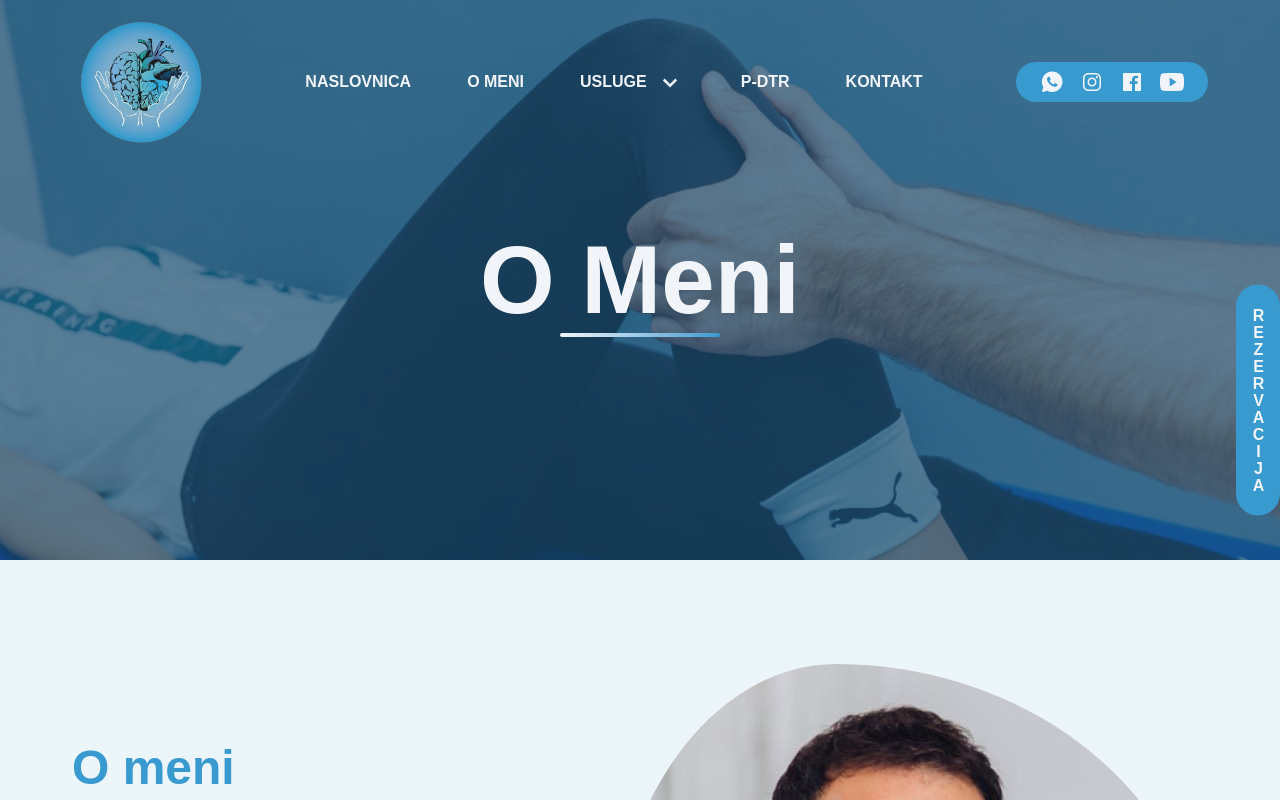
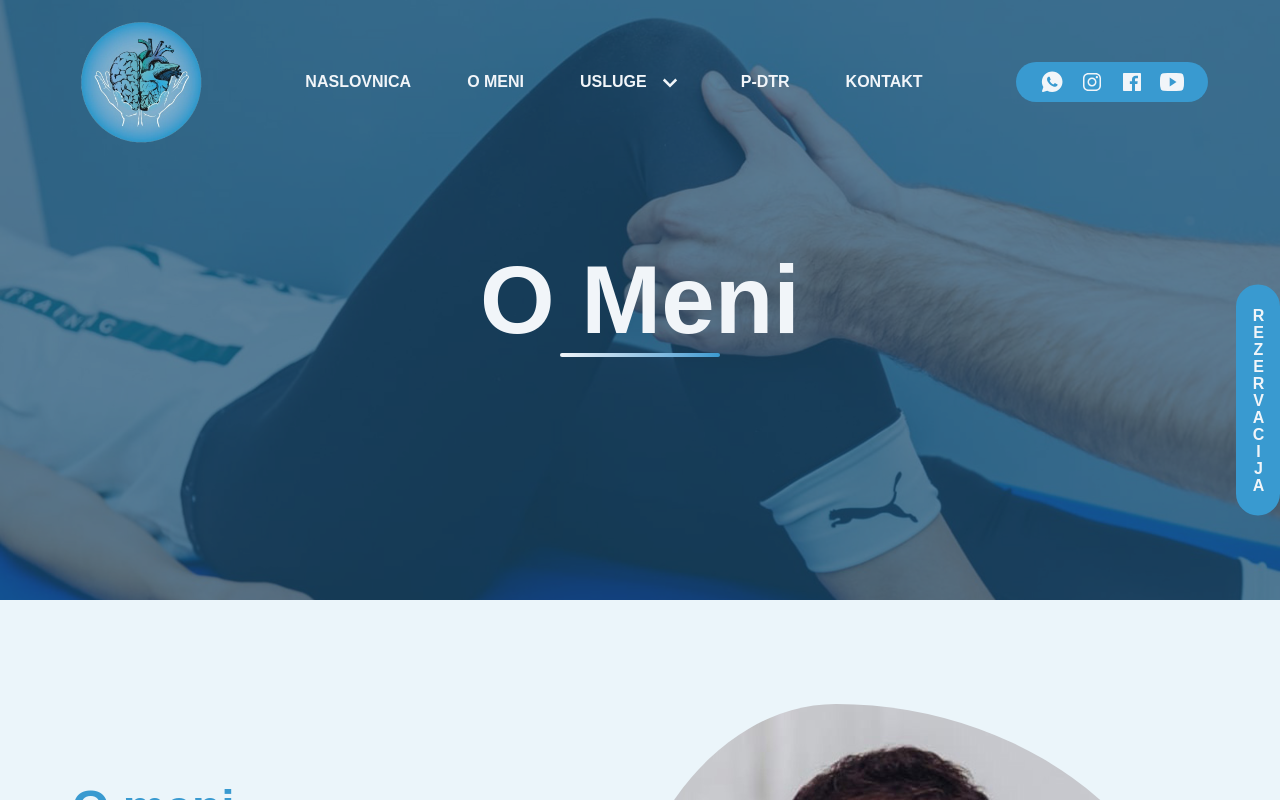
Before and after one commit to Tessio94/zivotbezboli, a Next.js app: page /o-meni in a window 1280 px wide. Shown: the top 800 px of the page. Built offline with nearby package versions, Linux system fonts and the light colour scheme.

Commit message:
added correction to cover images on subpages

```diff
--- a/app/(root)/kontakt/page.tsx
+++ b/app/(root)/kontakt/page.tsx
@@ -21,7 +21,12 @@
               Kontakt
             </motion.h1>
           </div>
-          <div className="md:h-unset h-140 max-h-150 overflow-hidden bg-[url(/slike/bez-boli-2-xl.jpg)] bg-cover md:bg-none">
+          <div
+            className="h-140 max-h-150 overflow-hidden bg-cover md:h-fit md:bg-none!"
+            style={{
+              background: `url(/slike/bez-boli-2-xl.jpg) center / cover no-repeat`,
+            }}
+          >
             <Image
               className="hidden md:block"
               src="/slike/bez-boli-2-xl.jpg"
--- a/app/(root)/o-meni/page.tsx
+++ b/app/(root)/o-meni/page.tsx
@@ -20,7 +20,13 @@
               O Meni
             </motion.h1>
           </div>
-          <div className="md:h-unset h-140 max-h-150 overflow-hidden bg-[url(/slike/bez-boli-8-xl.jpg)] bg-cover md:bg-none">
+
+          <div
+            className="h-140 max-h-150 overflow-hidden bg-cover md:h-fit md:bg-none!"
+            style={{
+              background: `url(/slike/bez-boli-8-xl.jpg) center / cover no-repeat`,
+            }}
+          >
             <Image
               className="hidden md:block"
               src="/slike/bez-boli-8-xl.jpg"
--- a/app/(root)/p-dtr/page.tsx
+++ b/app/(root)/p-dtr/page.tsx
@@ -21,7 +21,12 @@
               P-DTR
             </motion.h1>
           </div>
-          <div className="md:h-unset h-140 max-h-150 overflow-hidden bg-[url(/slike/bez-boli-8-xl.jpg)] bg-cover md:bg-none">
+          <div
+            className="h-140 max-h-150 overflow-hidden bg-cover md:h-fit md:bg-none!"
+            style={{
+              background: `url(/slike/bez-boli-10-xl.jpg) center / cover no-repeat`,
+            }}
+          >
             <Image
               className="hidden md:block"
               src="/slike/bez-boli-10-xl.jpg"
```
